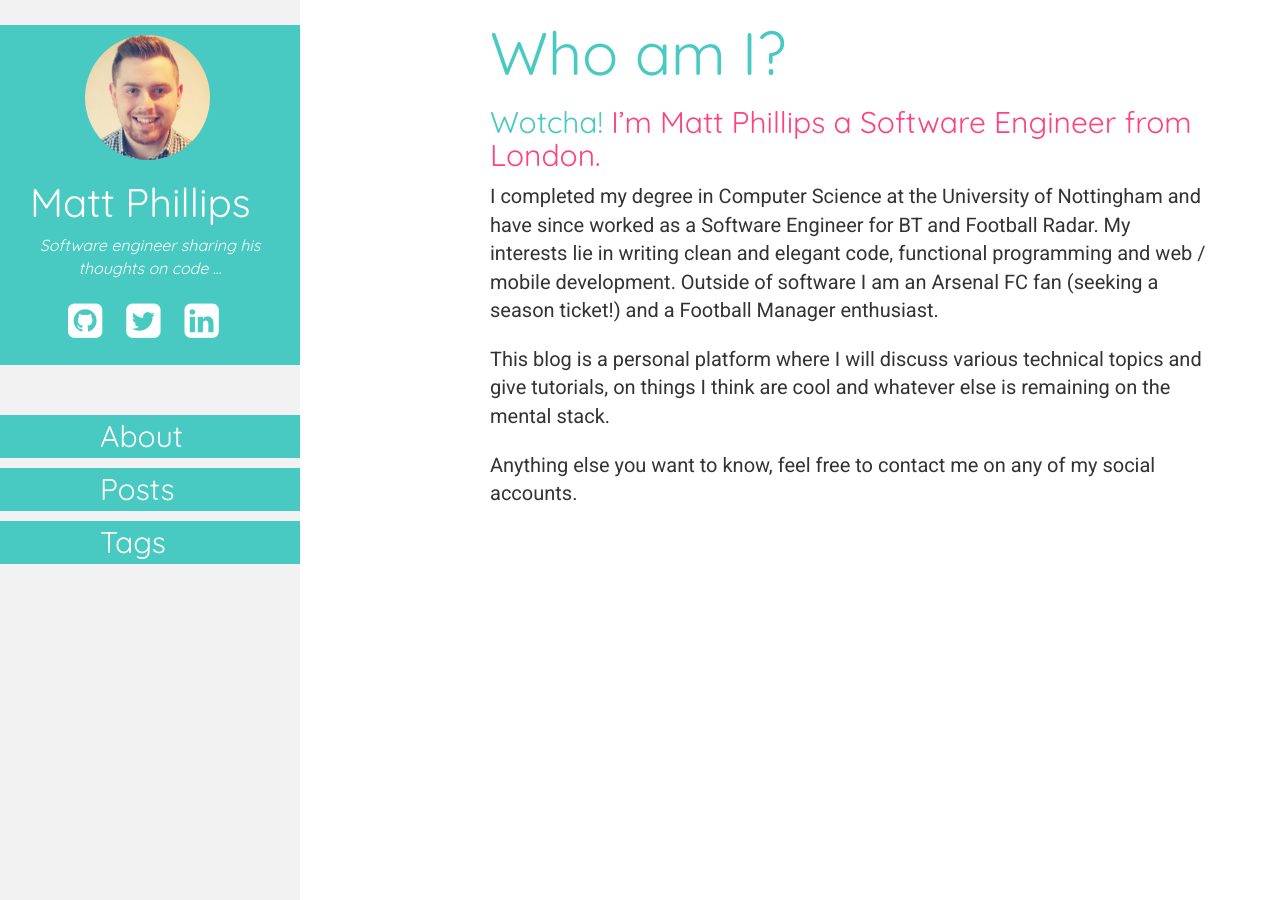
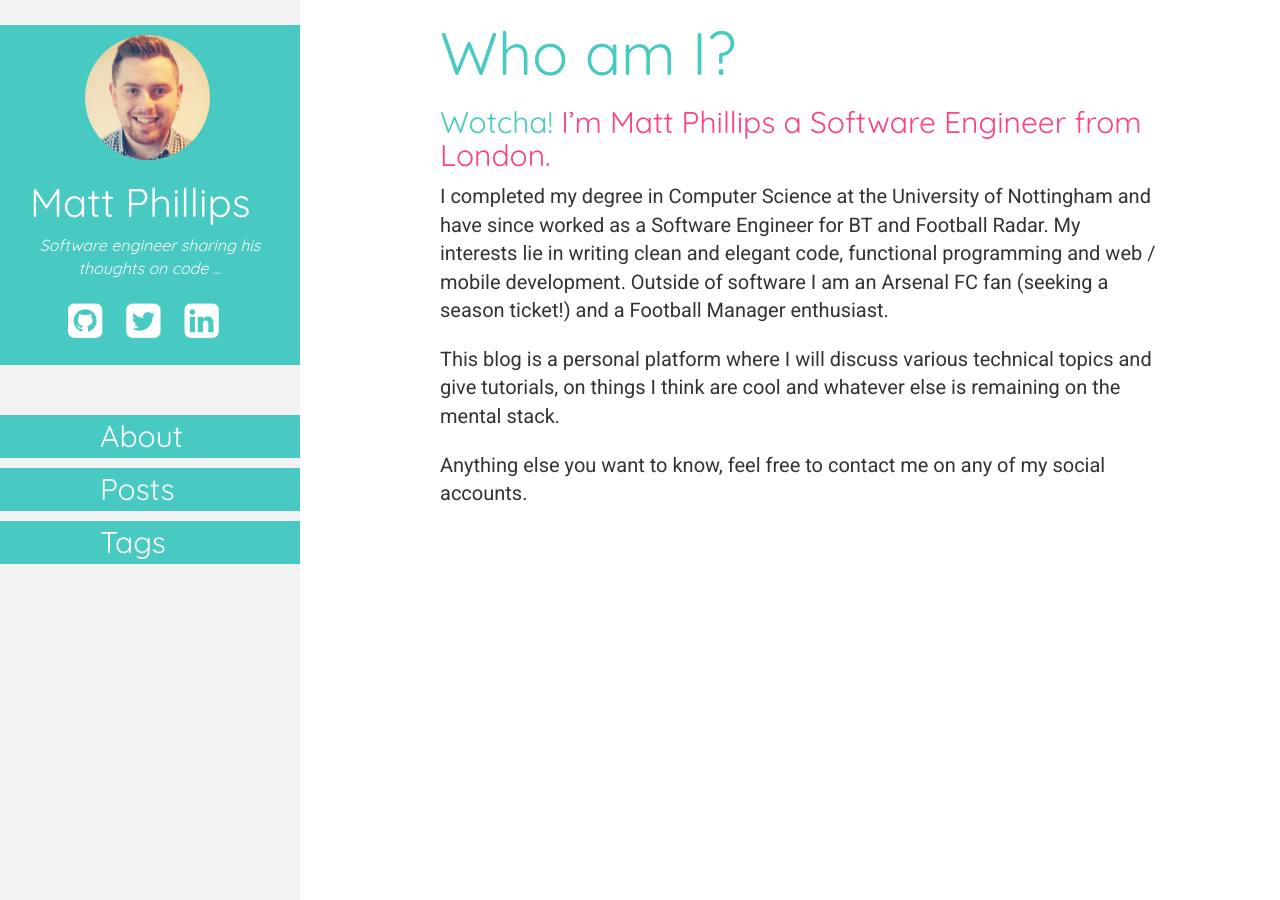
Before and after one commit to mattphillips/mattphillips.github.io, a Jekyll site: the page built from about.md, in a window 1280 px wide. Built offline with Jekyll 4.4.1, drawn with Linux system fonts in a browser that asks for light colours; nearby versions of some CDN libraries.

Commit message:
reduce gap between sidebar and content

```diff
--- a/css/mattphillips/default.css
+++ b/css/mattphillips/default.css
@@ -15,23 +15,23 @@ html {
 
 @media (min-width: 992px) and (max-width: 1200px) {
     .content {
-        margin-left: 400px;
+        margin-left: 350px;
     }
 }
 
 @media (min-width: 1201px) and (max-width: 1450px) {
     .content {
-        margin-left: 475px;
+        margin-left: 425px;
     }
 }
 
 @media (min-width: 1451px)  {
     .content {
-        margin-left: 550px;
+        margin-left: 500px;
     }
 }
 
-@media (max-width: 992px) {
+@media (max-width: 991px) {
     .content {
         margin-left: 0px !important;
     }
```
